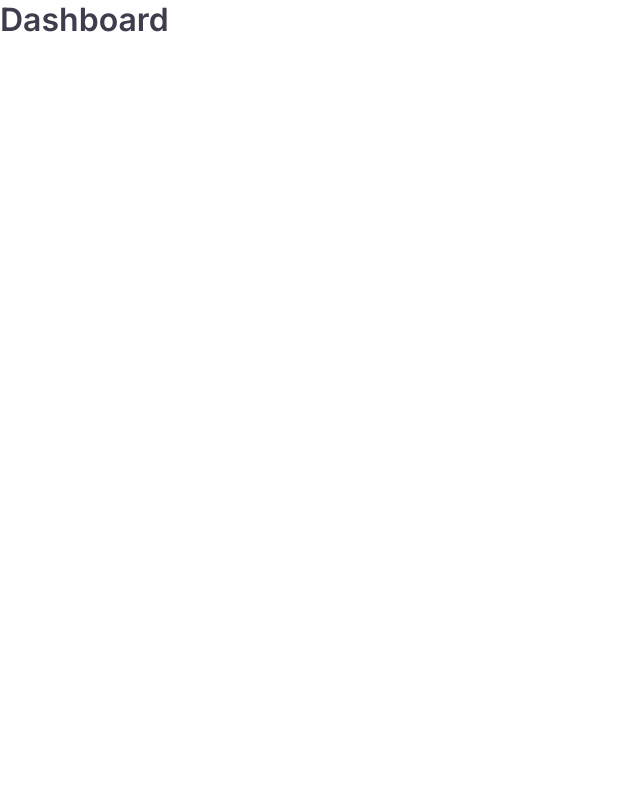
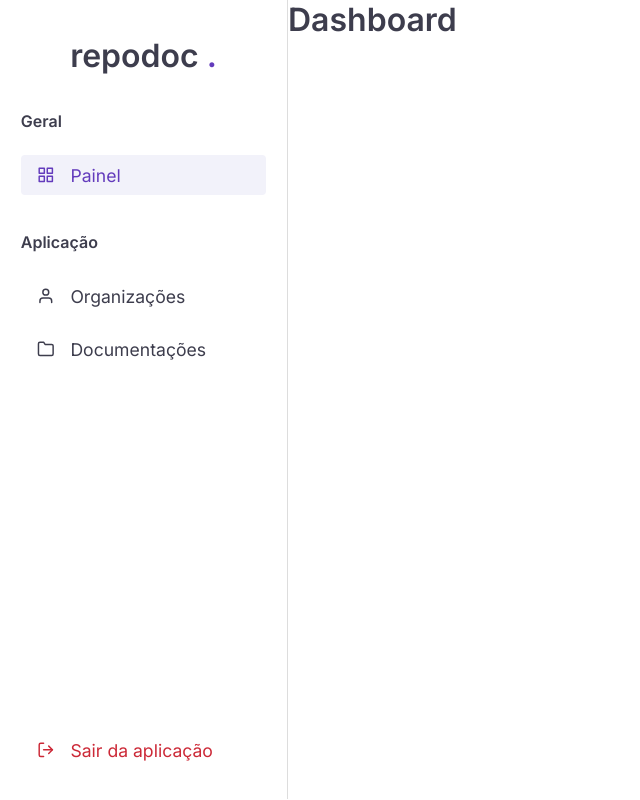
Before and after one commit to RennanD/repodoc-web, a Next.js app: page /app/dashboard in a window 1280 px wide. Shown: the whole page, without its empty margins (0-640 px from the left). Built offline with nearby package versions, Linux system fonts and the light colour scheme.

Commit message:
chore: init app sidebar

```diff
--- /dev/null
+++ b/src/components/Sidebar/index.tsx
@@ -0,0 +1,62 @@
+import Link from 'next/link';
+import { FiFolder, FiGrid, FiLogOut, FiUser } from 'react-icons/fi';
+import styles from './styles.module.scss';
+
+export default function Sidebar(): JSX.Element {
+  return (
+    <aside className={styles.container}>
+      <div className={styles.logoContainer}>
+        <a href="">
+          <h1>
+            repodoc <span>.</span>
+          </h1>
+        </a>
+      </div>
+
+      <nav>
+        <strong className={styles.sectionTitle}>Geral</strong>
+
+        <ul className={styles.listLinks}>
+          <li className={styles.listItems}>
+            <Link href="/app/dashboard">
+              <a className={styles.activeLink}>
+                <FiGrid />
+                Painel
+              </a>
+            </Link>
+          </li>
+        </ul>
+
+        <strong className={styles.sectionTitle}>Aplicação</strong>
+        <ul className={styles.listLinks}>
+          <li className={styles.listItems}>
+            <Link href="/app/organizations">
+              <a>
+                <FiUser />
+                Organizações
+              </a>
+            </Link>
+          </li>
+
+          <li className={styles.listItems}>
+            <Link href="/app/organizations">
+              <a>
+                <FiFolder />
+                Documentações
+              </a>
+            </Link>
+          </li>
+        </ul>
+      </nav>
+
+      <footer>
+        <Link href="/app/organizations">
+          <a className={styles.logOutButton}>
+            <FiLogOut />
+            Sair da aplicação
+          </a>
+        </Link>
+      </footer>
+    </aside>
+  );
+}
--- /dev/null
+++ b/src/components/Sidebar/styles.module.scss
@@ -0,0 +1,139 @@
+.container {
+  width: 18rem;
+  overflow-y: auto;
+  border-right: 1px solid #ddd;
+  display: flex;
+  -webkit-box-pack: justify;
+  justify-content: space-between;
+  -webkit-box-align: center;
+  align-items: center;
+  flex-direction: column;
+  position: sticky;
+  top: 0px;
+  padding-top: 36px;
+  transition: transform 0.5s ease 0s;
+  height: calc(100vh - 1px);
+
+  nav {
+    display: block;
+    height: 100%;
+    width: 100%;
+  }
+
+  footer {
+    font-size: 1.1rem;
+    width: 100%;
+    transition: all 200ms ease-in-out 0s;
+    padding: 0 1.3rem;
+    cursor: pointer;
+    margin-bottom: 0.8rem;
+  }
+}
+
+.logoContainer {
+  width: 100%;
+  display: flex;
+  margin-bottom: 2.25rem;
+
+  align-items: center;
+  justify-content: center;
+
+  h1 {
+    font-size: 2rem;
+
+    span {
+      color: #633BBC;
+    }
+  }
+
+}
+
+.listLinks {
+  list-style: none;
+  width: 100%;
+  padding-left: 0px;
+  display: flex;
+  -webkit-box-pack: start;
+  justify-content: flex-start;
+  -webkit-box-align: center;
+  align-items: center;
+  flex-direction: column;
+  margin-bottom: 1.5rem;
+}
+
+.sectionTitle {
+  font-size: 1rem;
+  width: 100%;
+  transition: all 200ms ease-in-out 0s;
+  padding: 0 1.3rem;
+  cursor: pointer;
+  margin-bottom: 1.5rem;
+  display: block;
+}
+
+.listItems {
+  font-size: 1.1rem;
+  width: 100%;
+  transition: all 200ms ease-in-out 0s;
+  padding: 0 1.3rem;
+  cursor: pointer;
+  margin-bottom: 0.8rem;
+
+  a {
+
+    background-color: #fff;
+    padding: 0.6rem 1rem;
+    border-radius: 0.25rem;
+    font-weight: normal;
+    text-decoration: none;
+    width: 100%;
+    height: 100%;
+    display: flex;
+    -webkit-box-pack: start;
+    justify-content: flex-start;
+    -webkit-box-align: center;
+    align-items: center;
+    cursor: pointer;
+    margin: 0px auto;
+    transition: all 0.2s ease 0s;
+
+    svg {
+      margin-right: 1rem;
+    }
+
+    &:hover {
+      color: #633BBC;
+    }
+  }
+
+  .activeLink {
+    color: #633BBC;
+    background-color: rgb(242, 242, 250);
+  }
+}
+
+
+.logOutButton {
+
+  color: #CC2937;
+  background-color: #fff;
+  padding: 0.6rem 1rem;
+  border-radius: 0.25rem;
+  font-weight: normal;
+  text-decoration: none;
+  width: 100%;
+  display: flex;
+  -webkit-box-pack: start;
+  justify-content: flex-start;
+  -webkit-box-align: center;
+  align-items: center;
+  cursor: pointer;
+  margin: 0px auto;
+  margin-bottom: 1rem;
+  transition: all 0.2s ease 0s;
+
+  svg {
+    margin-right: 1rem;
+  }
+
+}
--- a/src/pages/app/dashboard/index.tsx
+++ b/src/pages/app/dashboard/index.tsx
@@ -1,9 +1,14 @@
-// import styles from './styles.module.scss';
+import styles from './styles.module.scss';
+
+import Sidebar from '../../../components/Sidebar';
 
 export default function Dashboard(): JSX.Element {
   return (
-    <div>
-      <h1>Dashboard</h1>
+    <div className={styles.container}>
+      <Sidebar />
+      <main>
+        <h1>Dashboard</h1>
+      </main>
     </div>
   );
 }
--- a/src/pages/app/dashboard/styles.module.scss
+++ b/src/pages/app/dashboard/styles.module.scss
@@ -0,0 +1,4 @@
+.container {
+  display: flex;
+
+}
```
